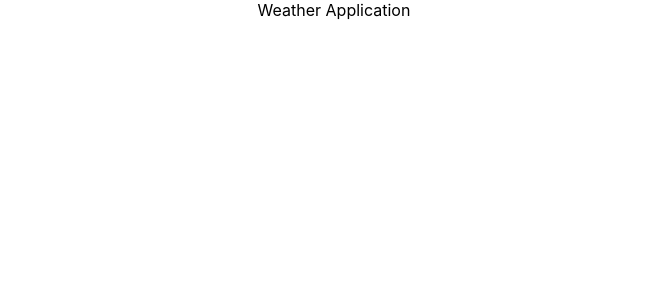
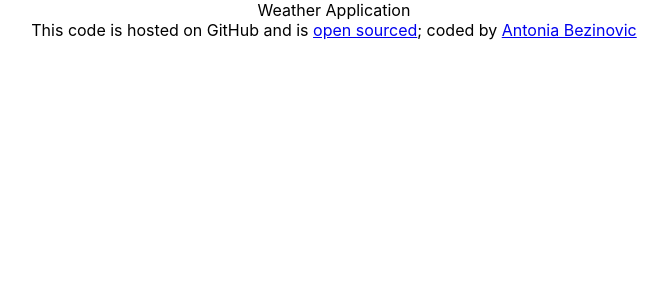
Before and after one commit to antoniab79/react-weather-app, a React (Create React App) app: page / in a window 1280 px wide. Shown: the top 300 px of the page, without its empty margins (306-973 px from the left). Built offline with nearby package versions, Linux system fonts and the light colour scheme.

Commit message:
added repo url in footer

```diff
--- a/src/App.js
+++ b/src/App.js
@@ -6,6 +6,26 @@ function App() {
   return (
     <div className="App">
         Weather Application
+        <footer>
+        This code is hosted on GitHub and is {" "}
+          <a
+            className="App-link"
+            href="https://github.com/antoniab79/react-weather-app"
+            target="_blank"
+            rel="noopener noreferrer"
+          >
+            open sourced
+          </a>
+          ; {" "}coded by{" "}
+          <a
+            className="App-link"
+            href="https://www.shecodes.io/graduates/109902-antonia-bezinovic"
+            target="_blank"
+            rel="noopener noreferrer"
+          >
+            Antonia Bezinovic
+          </a>
+          </footer>
     </div>
   );
 }
```
